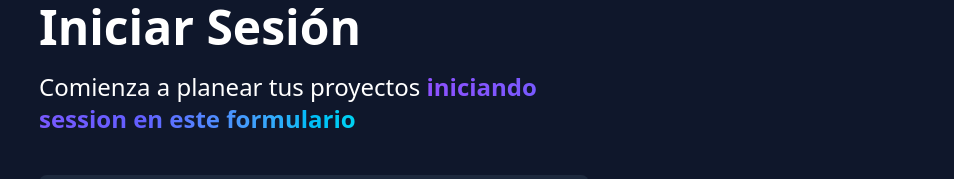
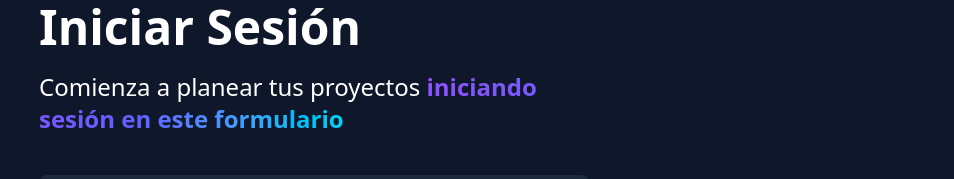
Before and after one commit to JuanAlejo-Rivera/TaskLy_Frontend, a React (Vite) app: page /auth/login in a window 1280 px wide. Shown: the part 260-439 px from the top of the page, without its empty margins (326-1280 px from the left). Built offline with nearby package versions, Linux system fonts and the light colour scheme; no server answers.

Commit message:
fix error

```diff
--- a/src/views/auth/LoginView.tsx
+++ b/src/views/auth/LoginView.tsx
@@ -34,7 +34,7 @@ export default function LoginView() {
             <p className="text-2xl font-light text-white mt-5">
                 Comienza a planear tus proyectos {''}
                 <span className="text-gradient font-bold text-transparent">
-                    iniciando session en este formulario</span>
+                    iniciando sesión en este formulario</span>
             </p>
 
             <TooltipNote />
```
